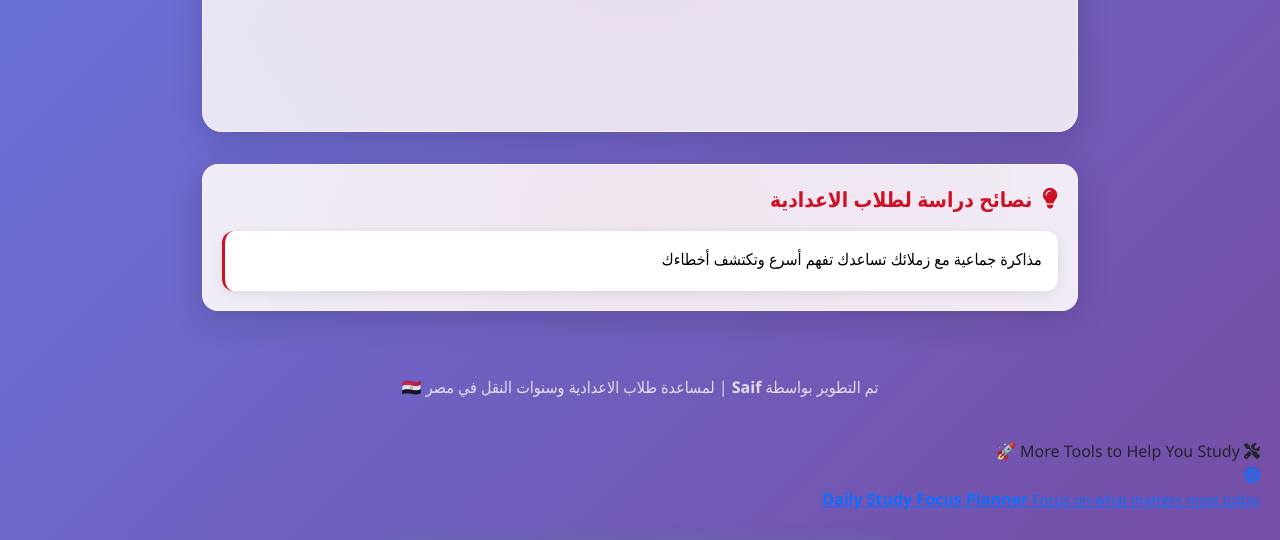
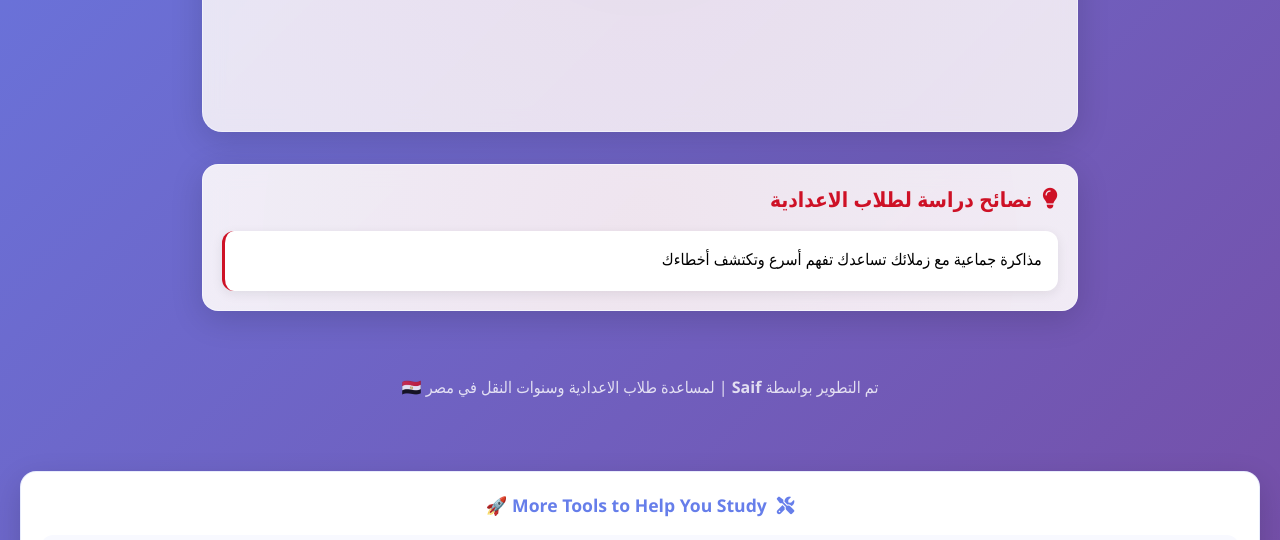
Before and after one commit to Saifudieen333/E3dadia-calculator, a plain HTML site: page index.html in a window 1280 px wide. Shown: the part 686-1226 px from the top of the page. Drawn offline with nearby package versions, Linux system fonts and the light colour scheme.

Commit message:
style.css

```diff
--- a/style.css
+++ b/style.css
@@ -551,4 +551,79 @@ body {
   .counter-box span {
     font-size: 1.2rem;
   }
+
 }
+/* ========== Cross-Link Tools Section ========== */
+.more-tools-section {
+  margin: 2rem 0 1rem;
+}
+
+.tools-card {
+  background: white;
+  border-radius: 16px;
+  padding: 20px;
+  box-shadow: 0 10px 30px rgba(0,0,0,0.15);
+  border: 1px solid rgba(102, 126, 234, 0.15);
+}
+
+.tools-header {
+  display: flex;
+  align-items: center;
+  justify-content: center;
+  gap: 10px;
+  margin-bottom: 16px;
+  color: #667eea;
+  font-weight: 700;
+  font-size: 1.1rem;
+}
+
+.tools-grid {
+  display: grid;
+  gap: 12px;
+}
+
+.tool-link {
+  display: flex;
+  align-items: center;
+  gap: 14px;
+  padding: 14px 18px;
+  background: #f8f9ff;
+  border-radius: 12px;
+  text-decoration: none;
+  color: #2d3748;
+  transition: all 0.3s ease;
+  border: 2px solid transparent;
+}
+
+.tool-link:hover {
+  transform: translateX(4px);
+  border-color: #667eea;
+  background: white;
+  box-shadow: 0 5px 15px rgba(0,0,0,0.08);
+}
+
+.tool-link i {
+  font-size: 1.4rem;
+  color: #667eea;
+  width: 28px;
+  text-align: center;
+}
+
+.tool-link strong {
+  display: block;
+  font-size: 1rem;
+  margin-bottom: 2px;
+}
+
+.tool-link small {
+  color: #666;
+  font-size: 0.85rem;
+}
+
+/* Responsive */
+@media (max-width: 480px) {
+  .tool-link {
+    flex-direction: column;
+    text-align: center;
+  }
+}
```
